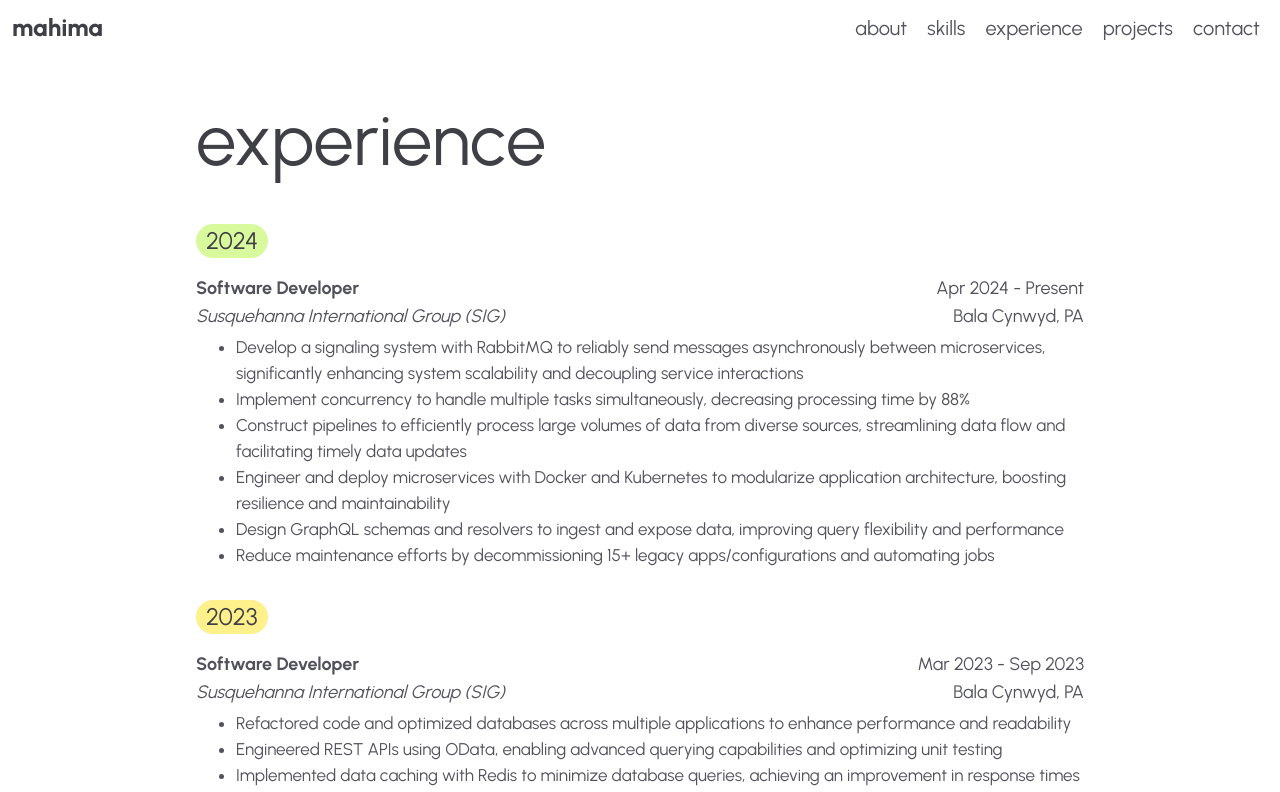
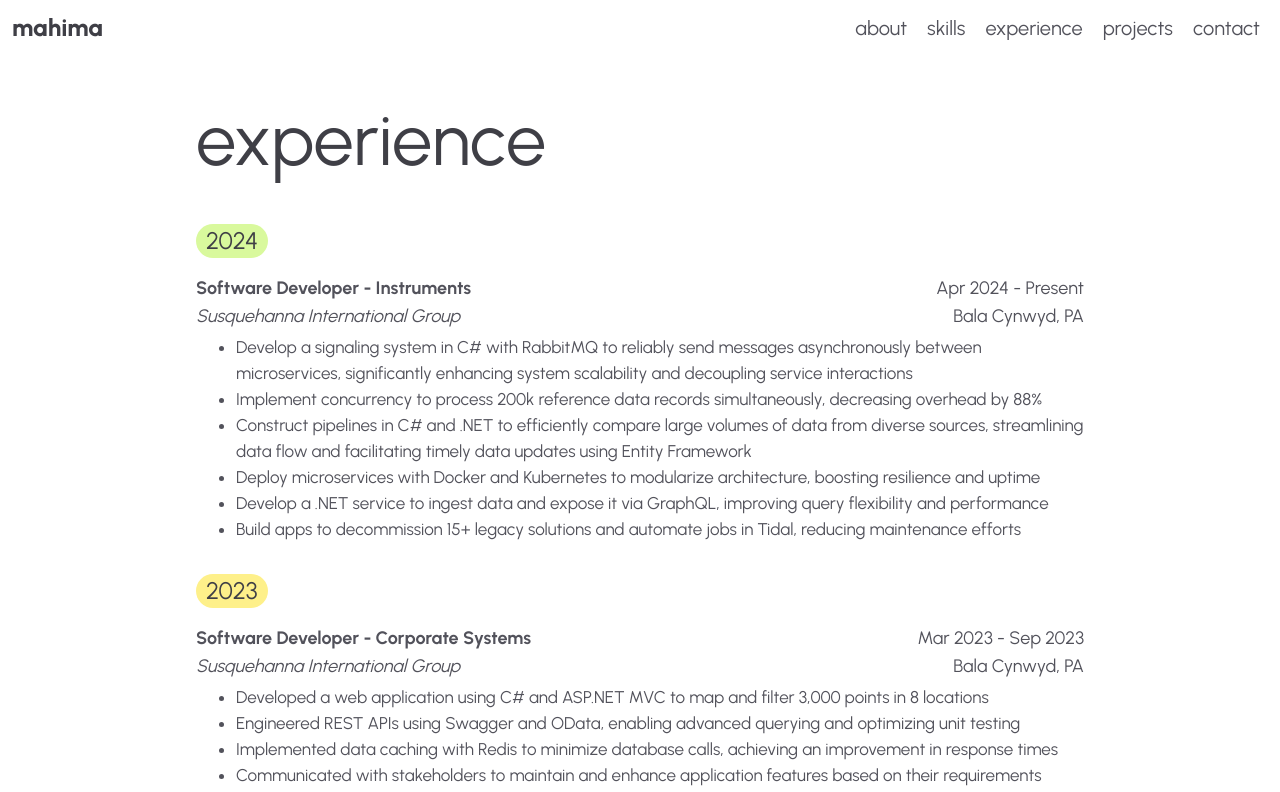
Before and after one commit to mahimamchacko/mahimamchacko.github.io, a Next.js app: page /experience in a window 1280 px wide. Shown: the top 792 px of the page. Built offline with nearby package versions, Linux system fonts and the light colour scheme.

Commit message:
Update Skills and Experience

```diff
--- a/app/experience/page.tsx
+++ b/app/experience/page.tsx
@@ -7,17 +7,17 @@ export default function GetExperience() {
       color: "bg-lime-200",
       experiences: [
         {
-          title: "Software Developer",
-          company: "Susquehanna International Group (SIG)",
+          title: "Software Developer - Instruments",
+          company: "Susquehanna International Group",
           period: "Apr 2024 - Present",
           location: "Bala Cynwyd, PA",
           bullets: [
-            "Develop a signaling system with RabbitMQ to reliably send messages asynchronously between microservices, significantly enhancing system scalability and decoupling service interactions",
-            "Implement concurrency to handle multiple tasks simultaneously, decreasing processing time by 88%",
-            "Construct pipelines to efficiently process large volumes of data from diverse sources, streamlining data flow and facilitating timely data updates",
-            "Engineer and deploy microservices with Docker and Kubernetes to modularize application architecture, boosting resilience and maintainability",
-            "Design GraphQL schemas and resolvers to ingest and expose data, improving query flexibility and performance",
-            "Reduce maintenance efforts by decommissioning 15+ legacy apps/configurations and automating jobs"
+            "Develop a signaling system in C# with RabbitMQ to reliably send messages asynchronously between microservices, significantly enhancing system scalability and decoupling service interactions",
+            "Implement concurrency to process 200k reference data records simultaneously, decreasing overhead by 88%",
+            "Construct pipelines in C# and .NET to efficiently compare large volumes of data from diverse sources, streamlining data flow and facilitating timely data updates using Entity Framework",
+            "Deploy microservices with Docker and Kubernetes to modularize architecture, boosting resilience and uptime",
+            "Develop a .NET service to ingest data and expose it via GraphQL, improving query flexibility and performance",
+            "Build apps to decommission 15+ legacy solutions and automate jobs in Tidal, reducing maintenance efforts"
           ]
         }
       ]
@@ -27,16 +27,17 @@ export default function GetExperience() {
       color: "bg-yellow-200",
       experiences: [
         {
-          title: "Software Developer",
-          company: "Susquehanna International Group (SIG)",
+          title: "Software Developer - Corporate Systems",
+          company: "Susquehanna International Group",
           period: "Mar 2023 - Sep 2023",
           location: "Bala Cynwyd, PA",
           bullets: [
-            "Refactored code and optimized databases across multiple applications to enhance performance and readability",
-            "Engineered REST APIs using OData, enabling advanced querying capabilities and optimizing unit testing",
-            "Implemented data caching with Redis to minimize database queries, achieving an improvement in response times",
-            "Migrated 12+ applications to new servers and updated them to latest framework versions",
-            "Redesigned external website with content management system to optimize for modification and scalability"
+            "Developed a web application using C# and ASP.NET MVC to map and filter 3,000 points in 8 locations",
+            "Engineered REST APIs using Swagger and OData, enabling advanced querying and optimizing unit testing",
+            "Implemented data caching with Redis to minimize database calls, achieving an improvement in response times",
+            "Communicated with stakeholders to maintain and enhance application features based on their requirements",
+            "Redesigned external website with content management system to optimize for modification and scalability",
+            "Created unit tests with NUnit and Moq to ensure code reliability and and improve test coverage"
           ]
         }
       ]
--- a/app/skills/page.tsx
+++ b/app/skills/page.tsx
@@ -19,10 +19,8 @@ export default function GetSkills() {
       label: "frameworks",
       tags: [
         ".net",
-        "asp.net core",
+        "asp.net",
         "asp.net mvc",
-        "junit",
-        "swagger",
         "entity framework",
         "bootstrap",
         "tailwind"
@@ -32,19 +30,21 @@ export default function GetSkills() {
       label: "tools",
       tags: [
         "git",
-        "visual studio",
-        "visual studio code",
-        "intellij",
+        "gitlab",
+        "github",
+        "microsoft visual studio",
+        "microsoft visual studio code",
+        "jetbrains intellij",
         "bash",
         "rabbitmq",
-        "sql server management studio",
+        "microsoft sql server management studio",
         "oracle sql developer",
         "dbeaver",
         "mongodb compass",
-        "jira",
-        "confluence",
-        "fisheye",
-        "crucible",
+        "atlassian jira",
+        "atlassian confluence",
+        "atlassian fisheye",
+        "atlassian crucible",
         "tidal automation"
       ]
     },
@@ -54,11 +54,13 @@ export default function GetSkills() {
         "nunit",
         "moq",
         "hot chocolate",
+        "swagger",
         "strawberry shake",
         "newtonsoft.json",
         "linq",
         "nlog",
         "csvhelper",
+        "junit",
         "jquery"
       ]
     },
```
